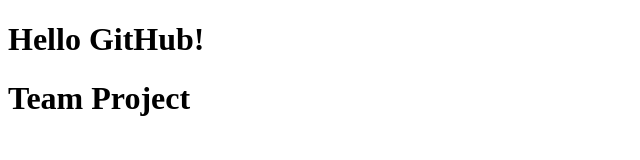
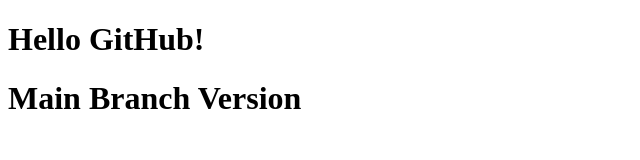
Before and after one commit to BharathyNiranjana-B/git-practicee, a plain HTML site: page index.html in a window 1280 px wide. Shown: the whole page, without its empty margins (0-640 px from the left). Drawn offline with Linux system fonts and the light colour scheme.

Commit message:
Updated main branch heading

```diff
--- a/index.html
+++ b/index.html
@@ -5,6 +5,6 @@
 </head>
 <body>
     <h1>Hello GitHub!</h1>
-    <h1>Team Project</h1>
+    <h1>Main Branch Version</h1>
 </body>
 </html>
```
